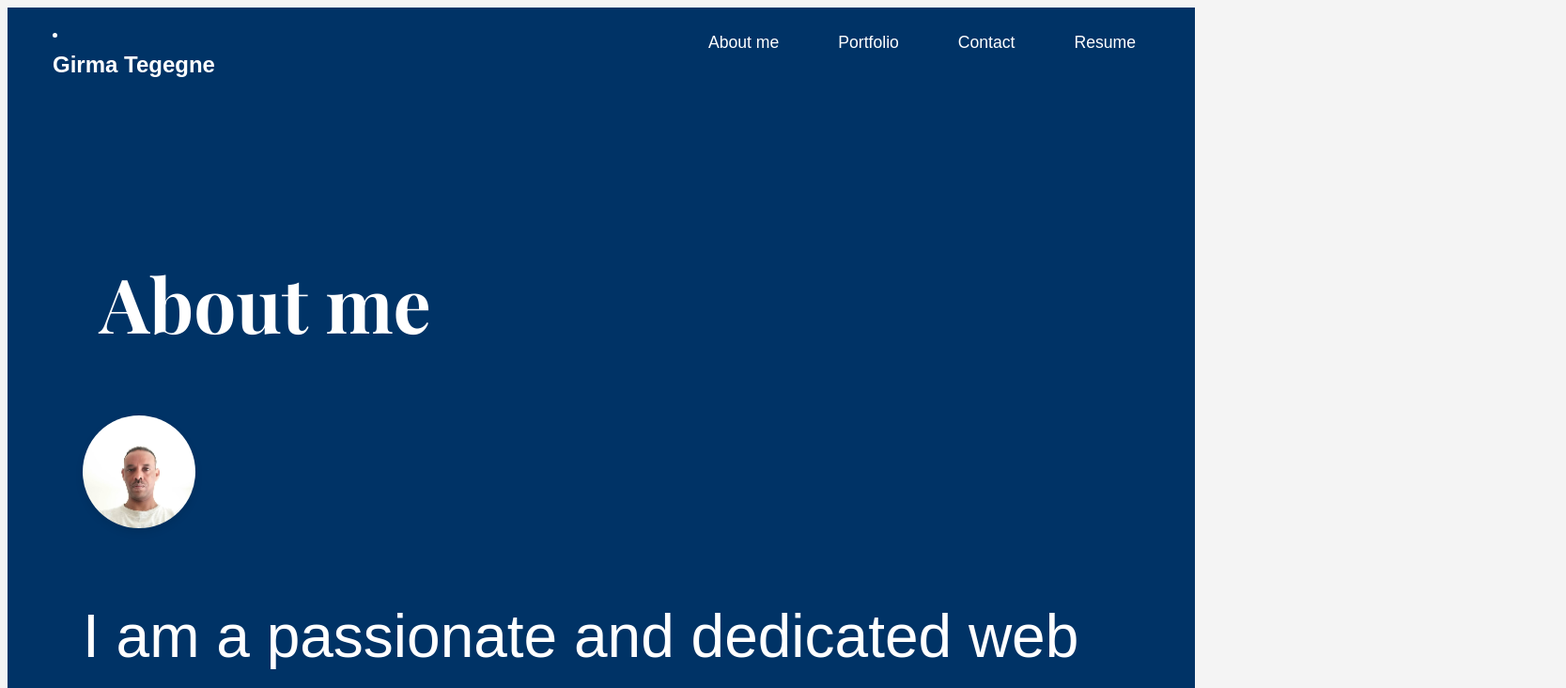
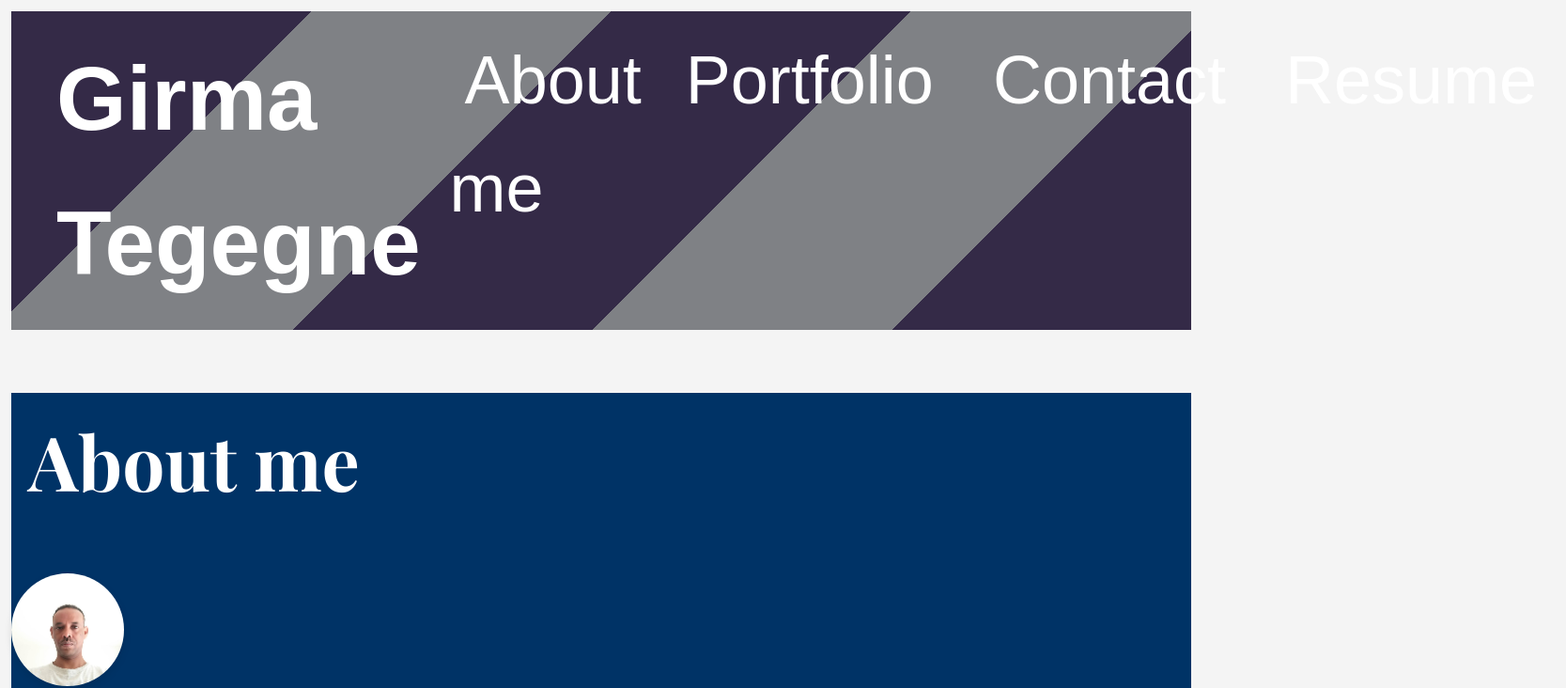
Before and after one commit to girma1978/profile, a React (Vite) app: page / in a window 1280 px wide. Shown: the top 732 px of the page at 94% size, 1667 px wide, since content can reach past the window. Built offline with nearby package versions, Linux system fonts and the light colour scheme.

Commit message:
navbar decorected

```diff
--- a/src/App.css
+++ b/src/App.css
@@ -1,13 +1,74 @@
 @import url('https://fonts.googleapis.com/css2?family=Roboto:wght@400;700&family=Playfair+Display:wght@700&display=swap');
 
+
+body{
+  margin: 2px;
+  padding: 10px;
+}
+
+/* ==============================NavBar=================================== */
+.navigationbar {
+  display: flex;
+  justify-content: space-between;
+  align-items: left;
+  padding: 1rem 2rem;
+  font-family: sans-serif;
+  font-size: 4em;
+  list-style: none;
+  margin-bottom: 10px;
+
+  background: linear-gradient(-45deg, #342a47 20%, #7f8185 20%, #7f8185 40%, #342a47 40%, #342a47 60%, #7f8185 60%, #7f8185 80%, #342a47 80%);
+
+}
+
+
+.navigationbar h2 {
+  margin: 0;
+}
+
+.navigationbar ul {
+  list-style: none;
+  padding: 0;
+  margin: 0;
+  display: flex;
+}
+
+.navigationbar li {
+  margin-left: 1rem;
+}
+
+.nav-links {
+  text-decoration: none;
+  color: white;
+  padding: 0.5rem 1rem;
+  border-radius: 5px;
+  font-size: 3em;
+  transition: background-color 0.3s ease, color 0.3s ease;
+}
+
+.nav-links:hover {
+  background-color: #ddd;
+  color: #007bff;
+}
+
+.nav-links.active {
+  background-color: #003366;
+  color: #fff;
+}
+
 /* =============================About Me======================================== */
+
 .aboutme {
-  padding: 5rem;
   background-color: #003366;
   font-family: sans-serif;
   font-size: 4rem; /* Increased font size */
-  align-items: stretch;
-  height: auto;
+  margin: auto;
+}
+
+p {
+  text-indent: 20px; /* Indents the first line of each paragraph */
+  margin-bottom: 2rem; /* Optional: Adds spacing between paragraphs */
+  text-align: justify;
 }
 
 .aboutme h2 {
@@ -31,8 +92,6 @@
   height: 100%;
   object-fit: cover;
 }
-
-
 
 @media screen and (max-width: 768px) {
   .aboutme {
@@ -70,6 +129,76 @@
     height: 80px;
     margin-bottom: 0.5rem;
   }
+}
+/* ========================portfolio========================== */
+section {
+  background-color: #003366;
+  height: 100vh;
+}
+
+section h2 {
+  font-size: 2.5rem;
+  margin-left: 10px;
+  color: white;
+  text-align: left;
+  padding: 8px;
+  background-color: #003366;
+}
+
+.projects {
+  display: grid;
+  grid-template-columns: repeat(auto-fit, minmax(300px, 1fr));
+  gap: 2rem;
+}
+
+.portfolio {
+  display: grid;
+  grid-template-columns: 30% 30%;
+  height: 80%;
+  padding: 2px 2px 2px 2px;
+  background-color: #003366;
+  margin-left: 20px;
+  gap: 20px;
+}
+
+/* =====================project=============================== */
+.project {
+  display: flex;
+  flex-direction: column;
+  border: 1px solid #ddd;
+  border-radius: 8px;
+  padding: 15px;
+  background-color: #fff;
+  transition: transform 0.3s ease, box-shadow 0.3s ease;
+}
+
+.project:hover {
+  transform: translateY(-10px);
+  box-shadow: 0 4px 10px rgba(0, 0, 0, 0.1);
+}
+
+.project img {
+  width: 100%;
+  height: auto;
+  border-radius: 8px;
+}
+
+.project .links {
+  margin-top: 10px;
+}
+
+.project .links a {
+  display: inline-block;
+  margin: 5px 0;
+  color: #007bff;
+  text-decoration: none;
+  font-size: 1rem;
+  transition: color 0.3s ease;
+}
+
+.project .links a:hover {
+  color: #0056b3;
+  text-decoration: underline;
 }
 
 /* =============================Resume style========================================= */
@@ -344,118 +473,3 @@ ul li {
 .footer {
   border-top: 1px solid #ddd;
 }
-
-/* ==============================NavBar=================================== */
-.navigationbar {
-  display: flex;
-  width: auto;
-  justify-content: space-between;
-  align-items: left;
-  padding: 1rem 2rem;
-  background-color: #003366;
-  font-family: sans-serif;
-}
-
-.navigationbar h2 {
-  margin: 0;
-}
-
-.navigationbar ul {
-  list-style: none;
-  padding: 0;
-  margin: 0;
-  display: flex;
-}
-
-.navigationbar li {
-  margin-left: 1rem;
-}
-
-.nav-links {
-  text-decoration: none;
-  color: white;
-  padding: 0.5rem 1rem;
-  border-radius: 5px;
-  transition: background-color 0.3s ease, color 0.3s ease;
-}
-
-.nav-links:hover {
-  background-color: #ddd;
-  color: #007bff;
-}
-
-.nav-links.active {
-  background-color: #003366;
-  color: #fff;
-}
-
-/* ========================portfolio========================== */
-section {
-  background-color: #003366;
-  height: 100vh;
-}
-
-section h2 {
-  font-size: 2.5rem;
-  margin-left: 10px;
-  color: white;
-  text-align: left;
-  padding: 8px;
-  background-color: #003366;
-}
-
-.projects {
-  display: grid;
-  grid-template-columns: repeat(auto-fit, minmax(300px, 1fr));
-  gap: 2rem;
-}
-
-.portfolio {
-  display: grid;
-  grid-template-columns: 30% 30%;
-  height: 80%;
-  padding: 2px 2px 2px 2px;
-  background-color: #003366;
-  margin-left: 20px;
-  gap: 20px;
-}
-
-/* =====================project=============================== */
-.project {
-  display: flex;
-  flex-direction: column;
-  border: 1px solid #ddd;
-  border-radius: 8px;
-  padding: 15px;
-  background-color: #fff;
-  transition: transform 0.3s ease, box-shadow 0.3s ease;
-}
-
-.project:hover {
-  transform: translateY(-10px);
-  box-shadow: 0 4px 10px rgba(0, 0, 0, 0.1);
-}
-
-.project img {
-  width: 100%;
-  height: auto;
-  border-radius: 8px;
-}
-
-.project .links {
-  margin-top: 10px;
-}
-
-.project .links a {
-  display: inline-block;
-  margin: 5px 0;
-  color: #007bff;
-  text-decoration: none;
-  font-size: 1rem;
-  transition: color 0.3s ease;
-}
-
-.project .links a:hover {
-  color: #0056b3;
-  text-decoration: underline;
-}
```
Also changed, not shown: src/App.tsx (+1 -32 lines), src/components/AboutMe.tsx (indentation only).
